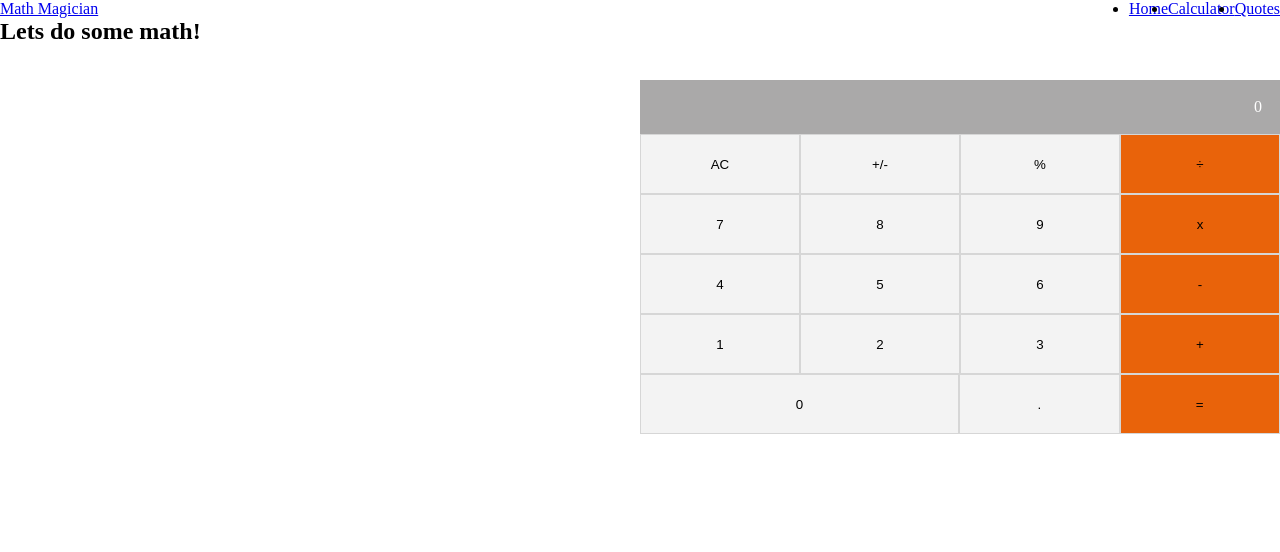
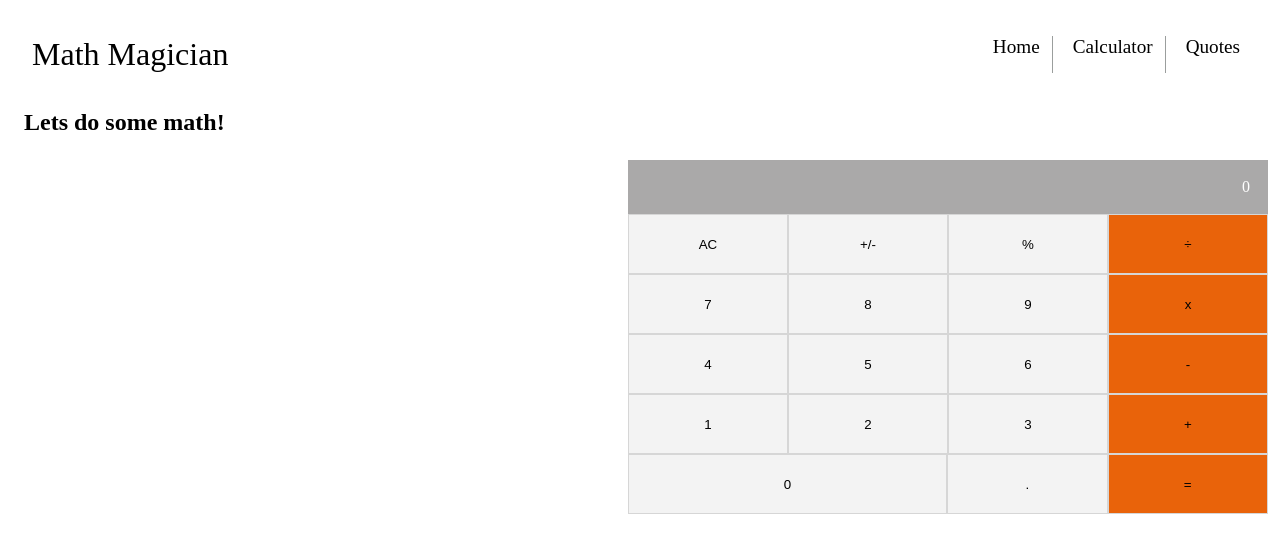
Before and after one commit to Bornittah/math-magicians, a React (Create React App) app: page /calculator in a window 1280 px wide. Shown: the top 552 px of the page. Built offline with nearby package versions, Linux system fonts and the light colour scheme.

Commit message:
Add styles

```diff
--- a/src/components/style.css
+++ b/src/components/style.css
@@ -1,6 +1,14 @@
 * {
   margin: 0;
   padding: 0;
+}
+
+body {
+  padding: 24px;
+}
+
+main {
+  margin: 12px 0;
 }
 
 .flex {
@@ -25,7 +33,7 @@
 
 .calculator {
   position: absolute;
-  top: 10%;
+  top: 20%;
   width: 50%;
   bottom: 10%;
 }
@@ -65,6 +73,61 @@
   background-color: #e9630a;
 }
 
+header {
+  width: 100%;
+}
+
+.border-right {
+  border-right: 1px solid #9b9e9d;
+}
+
+nav {
+  padding: 12px 0;
+}
+
+.logo a {
+  text-decoration: none;
+  padding: 0 8px;
+  color: inherit;
+  font-size: 2rem;
+}
+
+.navbar {
+  list-style-type: none;
+}
+
+.nav-link {
+  margin: 0 4px;
+  padding: 0 12px;
+}
+
+.nav-link a {
+  text-decoration: none;
+  color: inherit;
+  font-size: 1.2rem;
+}
+
+.title{
+  margin: 12px 0;
+}
+
+.title h2{
+  font-size: 1.5rem;
+}
+
+.description {
+  line-height: 1.5;
+}
+
+.description .text {
+  margin: 24px 0;
+  text-align: justify;
+}
+
+.quote {
+  font-weight: 700;
+}
+
 @media screen and (max-width: 768px) {
   .calculator {
     width: 80%;
```
